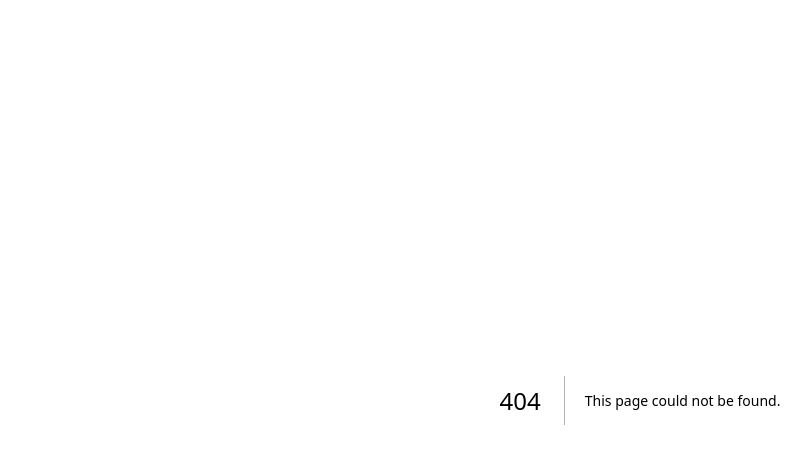
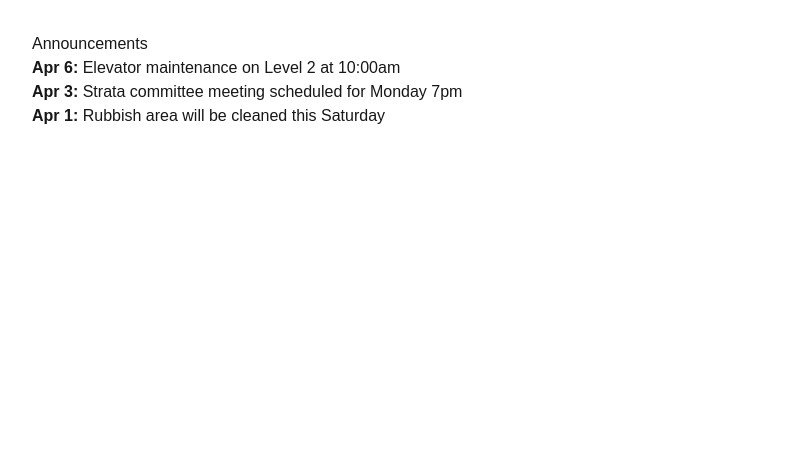
Before and after one commit to YoungZhangsyd/stratahub, a Next.js app: page /notice in a window 1280 px wide. Before the commit this address had no page. Shown: the top 464 px of the page, without its empty margins (0-811 px from the left). Built offline with nearby package versions, Linux system fonts and the light colour scheme.

Commit message:
Add notices page

```diff
--- /dev/null
+++ b/app/notice/page.tsx
@@ -0,0 +1,12 @@
+export default function NoticesPage() {
+    return (
+      <main style={{ padding: "2rem", fontFamily: "Arial" }}>
+        <h1>Announcements</h1>
+        <ul>
+          <li><strong>Apr 6:</strong> Elevator maintenance on Level 2 at 10:00am</li>
+          <li><strong>Apr 3:</strong> Strata committee meeting scheduled for Monday 7pm</li>
+          <li><strong>Apr 1:</strong> Rubbish area will be cleaned this Saturday</li>
+        </ul>
+      </main>
+    );
+  }
```
